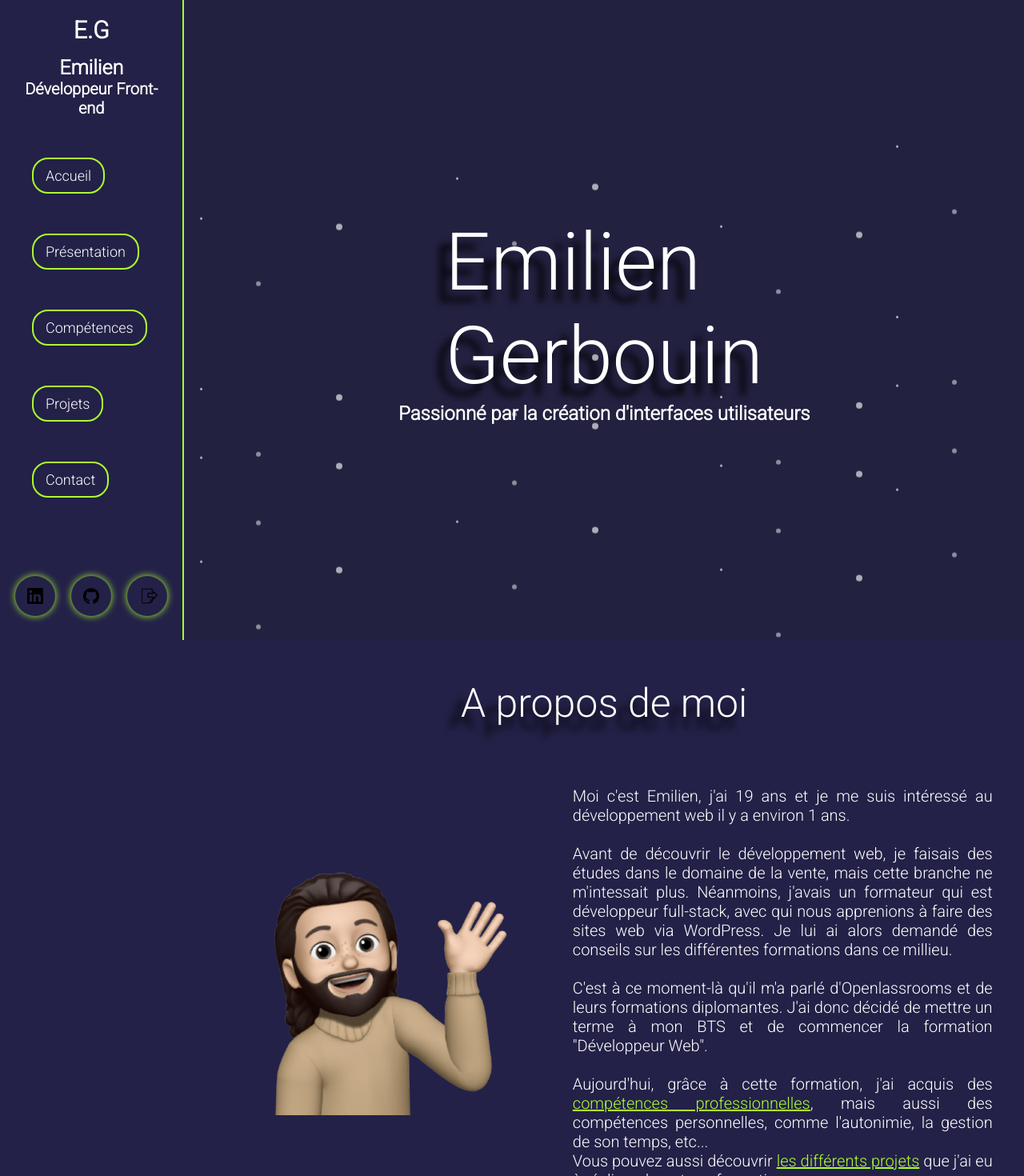
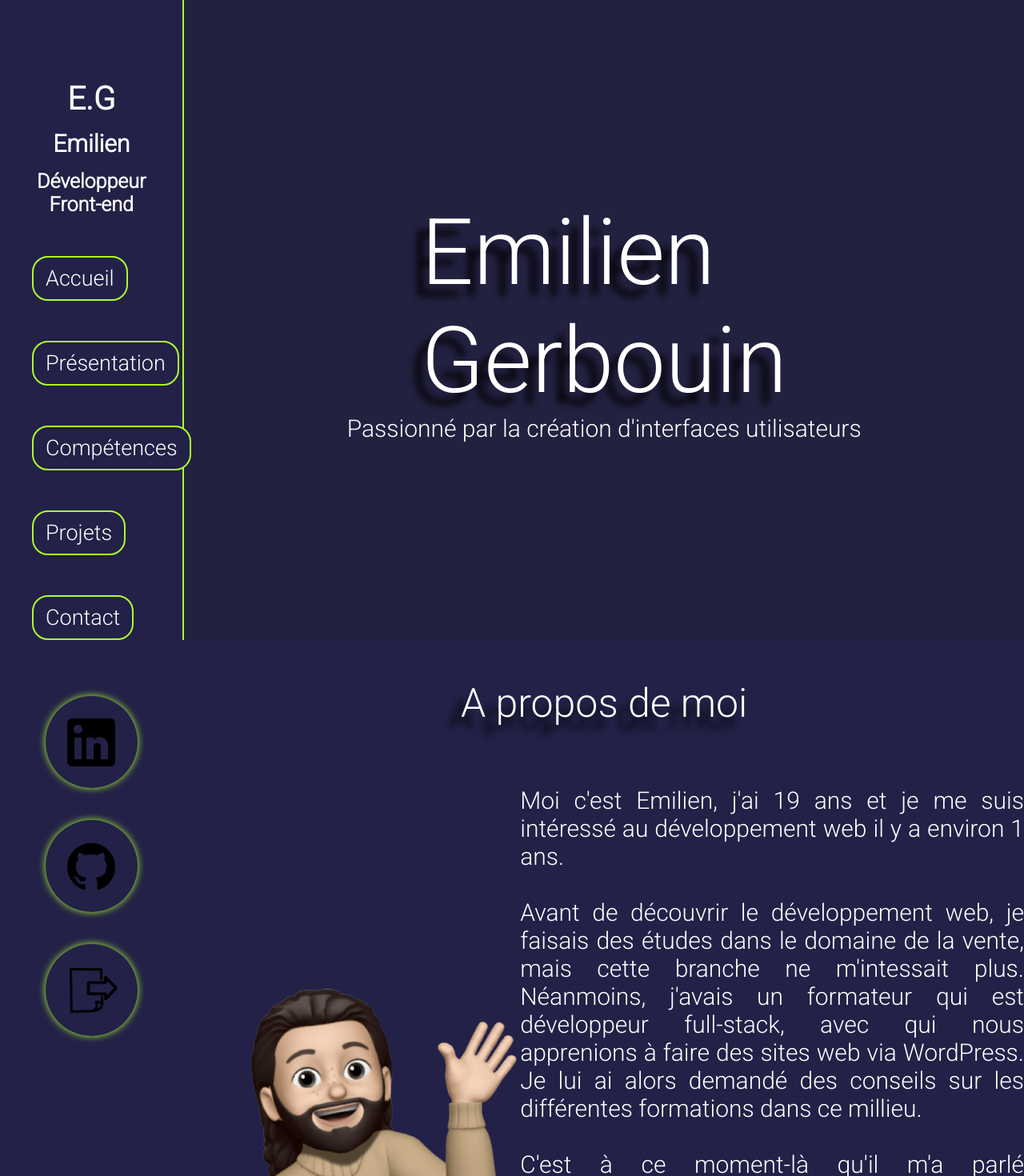
Before and after one commit to Emiliengrbn/Portfolio2, a React (Create React App) app: page / in a window 1280 px wide. Shown: the top 1470 px of the page at 80% size. Built offline with nearby package versions, Linux system fonts and the light colour scheme.

Commit message:
responsive mobile

```diff
--- a/src/components/Header.jsx
+++ b/src/components/Header.jsx
@@ -38,19 +38,19 @@ const Header = () => {
                 </li>
             </ul>
             <ul className="wrapper">
-                <a href="https://www.linkedin.com/in/emilien-gerbouin/" target="_blank" rel="noreferrer">
+                <a href="https://www.linkedin.com/in/emilien-gerbouin/" target="_blank" rel="noreferrer" className="link__wrapper">
                     <li className="icon linkedin">
                         <span className="tooltip">Linkedin</span>
                         <img src={Linkedin} alt="linkedin" className="linkedin__logo"/>
                     </li>
                 </a>
-                <a href="https://github.com/Emiliengrbn" target="_blank" rel="noreferrer">
+                <a href="https://github.com/Emiliengrbn" target="_blank" rel="noreferrer" className="link__wrapper">
                     <li className="icon github">
                         <span className="tooltip">Github</span>
                         <img src={Github} alt="github" className="github__logo"/>
                     </li>
                 </a>
-                <a href={PageCV} target="_blank" rel="noreferrer">
+                <a href={PageCV} target="_blank" rel="noreferrer" className="link__wrapper">
                     <li className="icon cv">
                         <span className="tooltip">CV</span>
                         <img src={CV} alt="cv"  className="cv__logo"/>
--- a/src/styles/_settings.css
+++ b/src/styles/_settings.css
@@ -52,3 +52,12 @@ li {
 a {
     text-decoration: none;
 }
+
+
+@media all and (max-width: 1200px) {
+
+    main,
+    footer {
+        width: 100%;
+    }
+}
--- a/src/styles/components/_backgroungHomeSection.css
+++ b/src/styles/components/_backgroungHomeSection.css
@@ -130,3 +130,9 @@
     top: 30px;
     left: 1480px;
 }
+
+@media all and (min-width: 768px) {
+    .snow__container {
+        display: none;
+    }
+}
--- a/src/styles/components/_contact.css
+++ b/src/styles/components/_contact.css
@@ -3,7 +3,8 @@
     background-color: #232140;
     display: flex;
     flex-direction: column;
-    align-items: center
+    align-items: center;
+    padding-bottom: 75px;
 }
 
 .title__contact {
--- a/src/styles/components/_header.css
+++ b/src/styles/components/_header.css
@@ -239,13 +239,58 @@
     }
 }
 
-@media all and (max-width: 1200px) {
-    /* header {
-        width: 0%;
-    } */
+@media all and (min-width: 768px) {
+    .header {
+        padding-top: 100px;
+        justify-content: space-around;
+    }
 
-    main,
-    footer {
-        width: 100%;
+    .logo__header {
+        font-size: 40px;
+    }
+
+    .title__header {
+        font-size: 30px;
+    }
+
+    .subtitle__header {
+        font-size: 25px;
+        padding-top: 15px;
+    }
+
+    .navlink {
+        font-size: 27px;
+    }
+
+    .wrapper {
+        position: initial;
+        flex-direction: column;
+    }
+
+    .wrapper .icon {
+        width: 115px;
+        height: 115px;
+    }
+
+    .wrapper .icon:hover {
+        transform: none;
+        transition: none;
+    }
+
+    .icon img {
+        width: 60px;
+    }
+
+    .tooltip {
+        display: none;
+    }
+
+    .link__wrapper {
+        margin: 10px 0;
+    }
+
+    .leftbar__burger {
+        top: 5rem;
+        left: 3rem;
     }
 }
--- a/src/styles/components/_homeSection.css
+++ b/src/styles/components/_homeSection.css
@@ -17,3 +17,14 @@
 .subtitle__home__section {
     background-color: #232140;
 }
+
+@media all and (min-width: 768px) {
+    .title__home__section {
+        font-size: 115px;
+    }
+
+    .subtitle__home__section {
+        font-size: 30px;
+        font-weight: 500;
+    }
+}
--- a/src/styles/components/_introduction.css
+++ b/src/styles/components/_introduction.css
@@ -39,3 +39,15 @@
         flex-direction: column;
     }
 }
+
+@media all and (min-width: 768px) {
+    .memoji {
+        margin-bottom: 75px;
+        width: 40%;
+    }
+
+    .presentation {
+        font-size: 30px;
+        width: 75%;
+    }
+}
```
